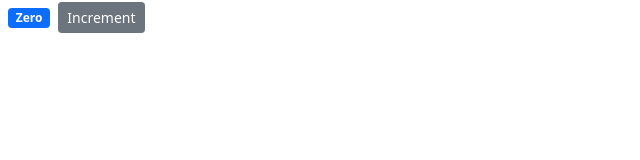
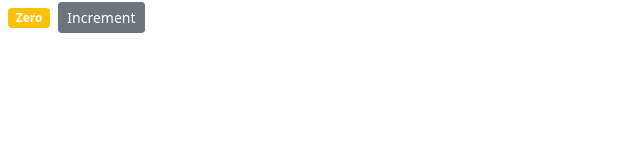
Before and after one commit to abbasi-naim/react-counter-app, a React (Create React App) app: page / in a window 1280 px wide. Shown: the top 160 px of the page, without its empty margins (0-640 px from the left). Built offline with nearby package versions, Linux system fonts and the light colour scheme.

Commit message:
change badge color to yellow if counter is 0

```diff
--- a/src/components/counter.jsx
+++ b/src/components/counter.jsx
@@ -8,9 +8,11 @@ class Counter extends Component {
     count: 0,
   };
   render() {
+    let classes = "";
+    classes += this.state.count === 0 ? "warning m-2" : "primary m-2";
     return (
       <div>
-        <Badge bg="primary m-2">{this.formatCount()}</Badge>
+        <Badge bg={classes}>{this.formatCount()}</Badge>
         <Button variant="secondary btn-sm">Increment</Button>
       </div>
     );
```
